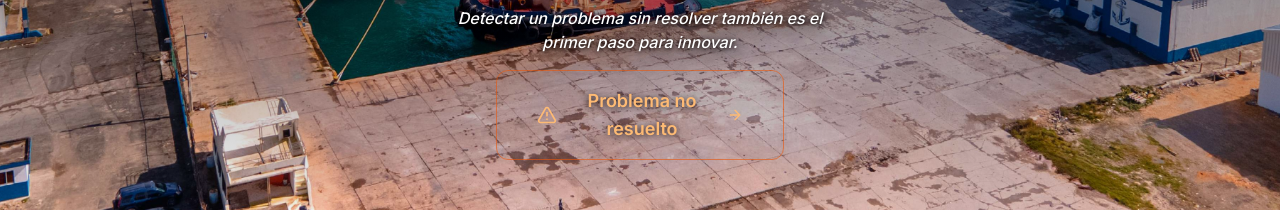
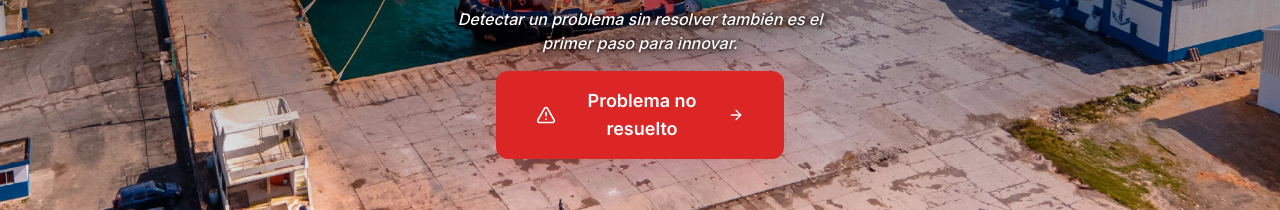
Before and after one commit to alexestiradoreyes-glitch/sym-lab, a Next.js app: page / in a window 1280 px wide. Shown: the part 553-763 px from the top of the page. Built offline with nearby package versions, Linux system fonts and the light colour scheme; no server answers.

Commit message:
Inicio: igualar color y tamaño botón Problema no resuelto con Enviar mi idea

```diff
--- a/src/app/page.tsx
+++ b/src/app/page.tsx
@@ -69,11 +69,7 @@ export default function PaginaInicio() {
 
             <Link
               href="/problemas/nueva"
-              className="inline-flex items-center justify-center gap-3 text-base sm:text-lg px-8 sm:px-10 py-4 w-64 sm:w-72
-                         rounded-xl font-semibold border border-orange-600/60 text-orange-300
-                         hover:border-orange-500 hover:text-orange-200 hover:bg-orange-950/30
-                         transition-all duration-200"
-              style={{ textShadow: '0 1px 6px rgba(0,0,0,0.8)' }}
+              className="btn-primary inline-flex items-center justify-center gap-3 text-base sm:text-lg px-8 sm:px-10 py-4 glow-red w-64 sm:w-72"
             >
               <AlertTriangle className="w-5 h-5 flex-shrink-0" />
               Problema no resuelto
```
